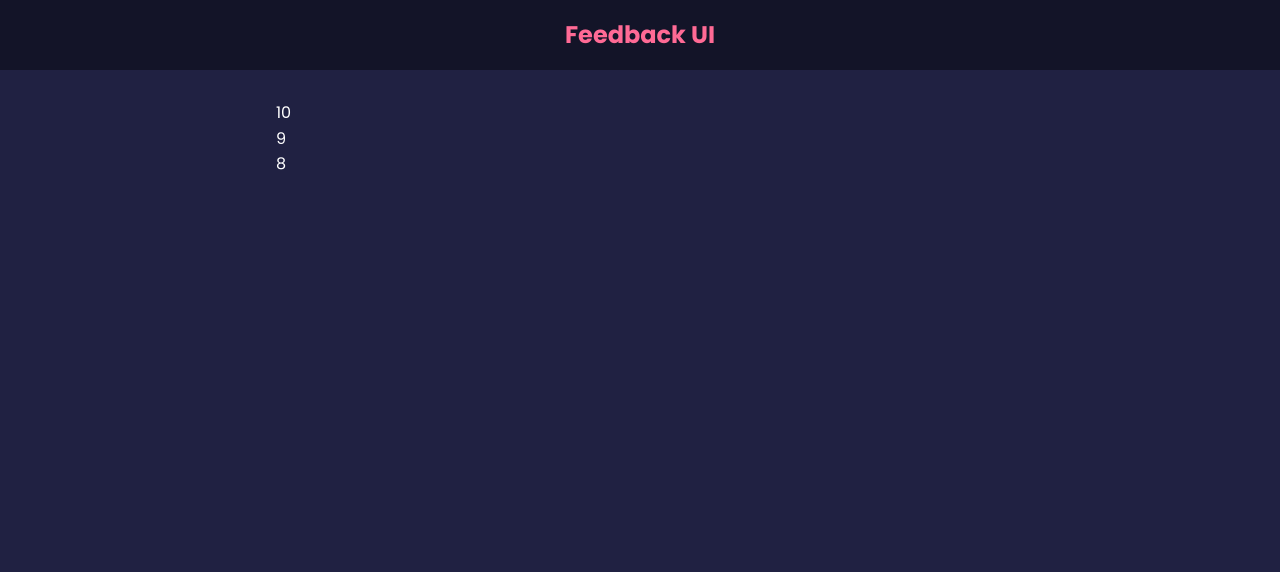
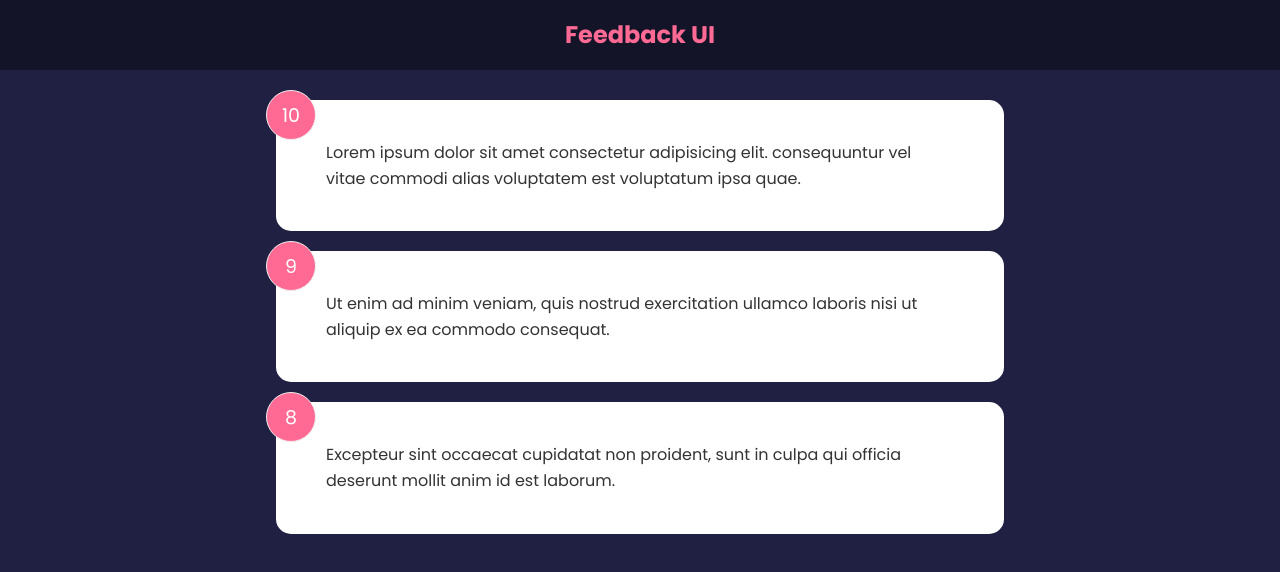
Before and after one commit to bruhu/feedback-app, a React (Create React App) app: page / in a window 1280 px wide. Shown: the top 572 px of the page. Built offline with nearby package versions, Linux system fonts and the light colour scheme.

Commit message:
display feedback data on each FeedbackItem works

```diff
--- a/src/components/FeedbackItem.jsx
+++ b/src/components/FeedbackItem.jsx
@@ -1,26 +1,8 @@
-import { useState } from "react"
-
-function FeedbackItem() {
-const [rating, setRating] = useState(7)
-const [text, setText] = useState('This is an example of a feedback item.')
-
-const handleClick = () => {
-  setRating(89)
-}
-
-  // using this instead of just the value for new state allows you to access previous state
-const handleClickyClick = () => {
-  setRating((prev) => {
-    return prev + 1
-  })
-}
-
+function FeedbackItem({item}) {
   return (
     <div className="card">
-      <div className="num-display">{rating}</div>
-      <div className="text-display">{text}</div>
-      <button onClick={handleClick}>Update rating</button>
-      <button onClick={handleClickyClick}>Rating + 1</button>
+      <div className="num-display">{item.rating}</div>
+      <div className="text-display">{item.text}</div>
     </div>
   )
 }
--- a/src/components/FeedbackList.jsx
+++ b/src/components/FeedbackList.jsx
@@ -1,3 +1,5 @@
+import FeedbackItem from "./FeedbackItem"
+
 function FeedbackList({feedback}) {
   if(!feedback || feedback.length === 0) {
     return(<p>There's no feedback yet.</p>)
@@ -6,7 +8,7 @@ function FeedbackList({feedback}) {
   return (
     <div className="feedback-list">
     {feedback.map((item) => (
-      <div>{item.rating}</div>
+      <FeedbackItem key={item.id} item={item}/>
     ))}
     </div>
   )
--- a/src/data/FeedbackData.js
+++ b/src/data/FeedbackData.js
@@ -7,12 +7,12 @@ const FeedbackData = [
   {
     id: 2,
     rating: 9,
-    text: 'Lorem ipsum dolor sit amet consectetur adipisicing elit. consequuntur vel vitae commodi alias voluptatem est voluptatum ipsa quae.',
+    text: 'Ut enim ad minim veniam, quis nostrud exercitation ullamco laboris nisi ut aliquip ex ea commodo consequat.',
   },
   {
     id: 3,
     rating: 8,
-    text: 'Lorem ipsum dolor sit amet consectetur adipisicing elit. consequuntur vel vitae commodi alias voluptatem est voluptatum ipsa quae.',
+    text: 'Excepteur sint occaecat cupidatat non proident, sunt in culpa qui officia deserunt mollit anim id est laborum.',
   },
 ]
 
```
